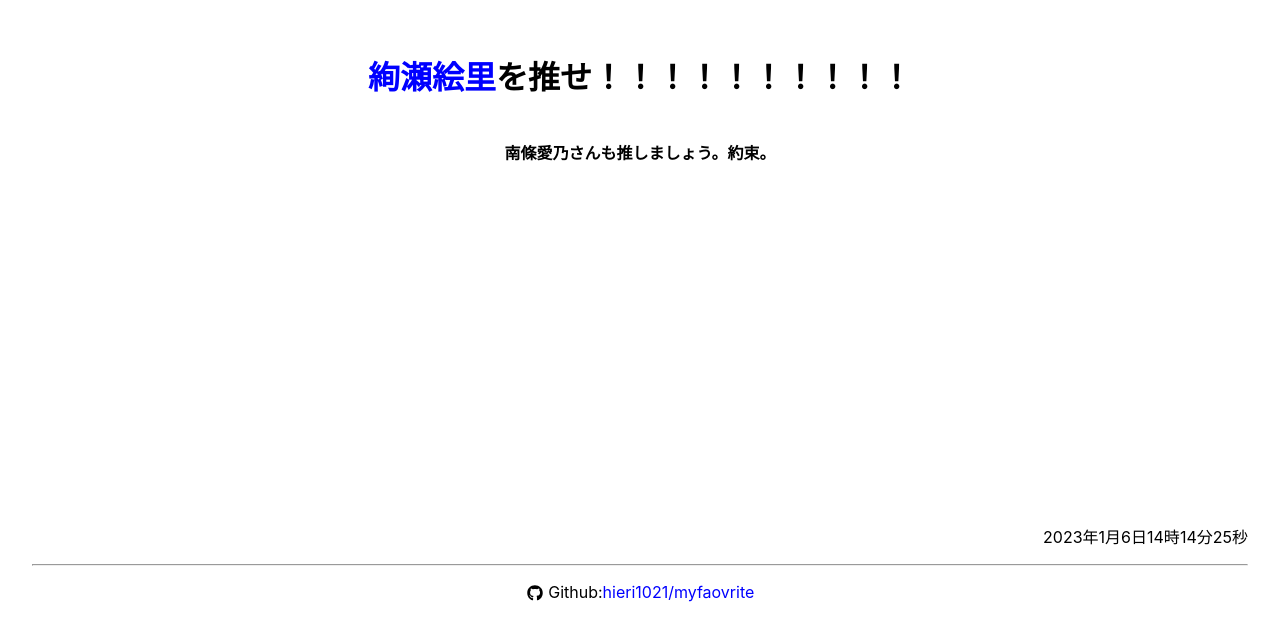
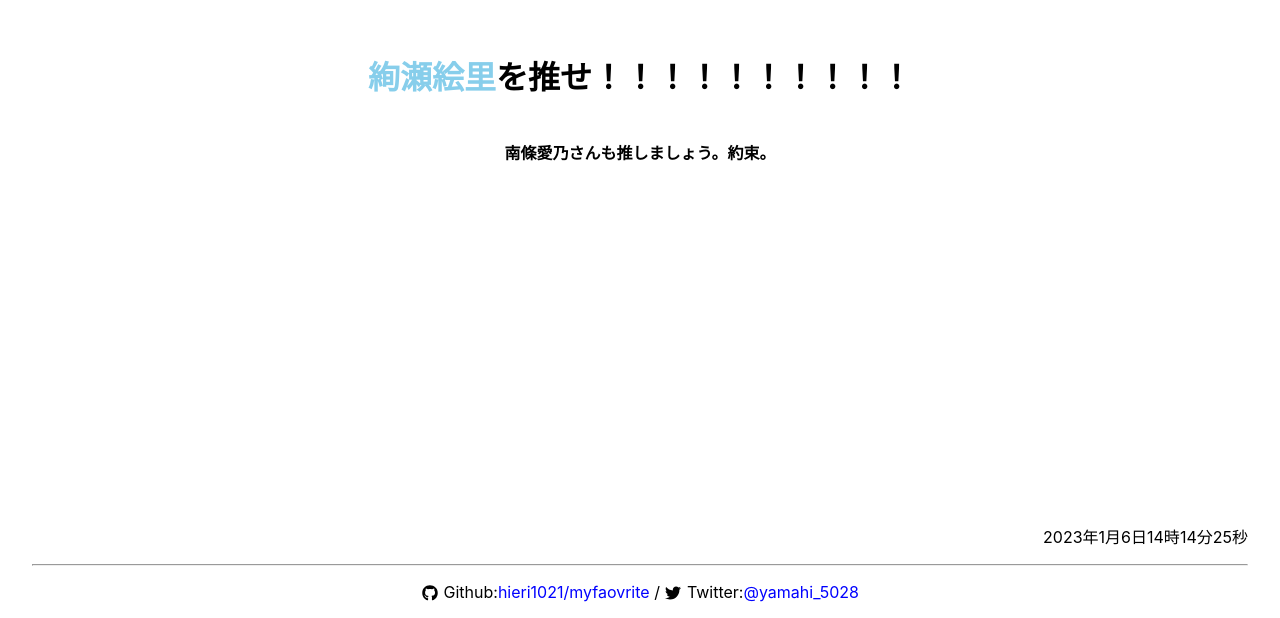
Before and after one commit to hieri1021/hieri.net, a Next.js app: page / in a window 1280 px wide. Shown: the part 374-992 px from the top of the page. Built offline with nearby package versions, Linux system fonts and the light colour scheme.

Commit message:
update layout settings

```diff
--- a/pages/index.tsx
+++ b/pages/index.tsx
@@ -5,6 +5,7 @@ import { useState } from 'react';
 import React from 'react';
 import { FontAwesomeIcon } from "@fortawesome/react-fontawesome";
 import { faGithub } from "@fortawesome/free-brands-svg-icons"
+import { faTwitter } from "@fortawesome/free-brands-svg-icons"
 
 export default function Home() {
 
@@ -45,7 +46,7 @@ export default function Home() {
         <h1>hieri.jp</h1>
         <div className={styles.main}>
           <h1 style={{textAlign: "center"}}>
-            <a style={{color: "blue"}} href="https://www.lovelive-anime.jp/otonokizaka/member/member02.html" target="_blank" rel="noopener noreferrer">絢瀬絵里</a>
+            <a style={{color: "skyblue"}} href="https://www.lovelive-anime.jp/otonokizaka/member/member02.html" target="_blank" rel="noopener noreferrer">絢瀬絵里</a>
             を推せ！！！！！！！！！！
           </h1>
           <h4 style={{textAlign: "center"}}>南條愛乃さんも推しましょう。約束。</h4>
@@ -60,9 +61,10 @@ export default function Home() {
       </p>
 
       <hr />
-      <p style={{textAlign: "center"}}><FontAwesomeIcon icon={faGithub} width={18} height={18} transform="down-1" /> Github:<a style={{color: "blue"}} href="https://Github.com/hieri1021/myfavorite" target="_blank" rel="noopener noreferrer">hieri1021/myfaovrite</a></p>
+      <p style={{textAlign: "center"}}>
+        <FontAwesomeIcon icon={faGithub} width={18} height={18} transform="down-1" /> Github:<a style={{color: "blue"}} href="https://Github.com/hieri1021/myfavorite" target="_blank" rel="noopener noreferrer">hieri1021/myfaovrite</a> / <FontAwesomeIcon icon={faTwitter} width={18} height={18} transform="down-1" /> Twitter:<a style={{color: "blue"}} href="https://twitter.com/yamahi_5028" target="_blank" rel="noopener noreferrer">@yamahi_5028</a>
+      </p>
       </main>
     </div >
-
   )
 }
```
